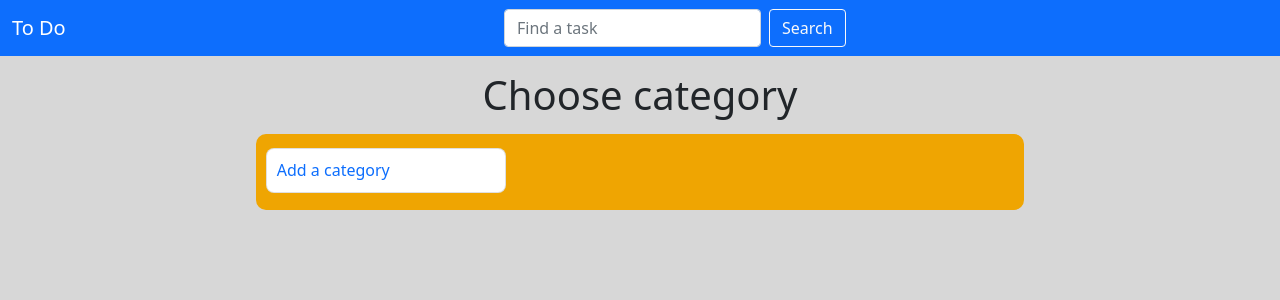
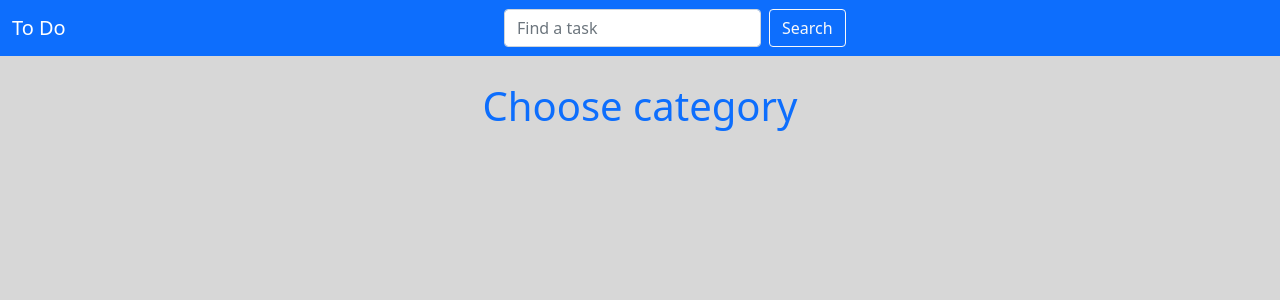
Before and after one commit to GhostMEn20034/To_Do_App, a Django app: page /tasks/categories/ in a window 1280 px wide. Shown: the top 300 px of the page. Run offline with Django 4.2, Linux system fonts and the light colour scheme; data that the repository does not hold is empty; parts of the project's set-up code (start-up, migrations or seed data) failed here and were passed over.

Commit message:
Rewrite html template for Category view

```diff
--- a/to_do_list/to_do/static/to_do/CSS/category.css
+++ b/to_do_list/to_do/static/to_do/CSS/category.css
@@ -1,154 +1,4 @@
-.flex-container {
-    width: 60%;
-    background-color: #efa502;
-    margin: 10px auto 10px auto;
-    padding: 10px 5px;
-    border-radius: 10px;
-    display: flex;
-    flex-wrap: wrap;
+.block-content {
+    width: 50%;
+    margin: 2% auto;
 }
-
-.list-group {
-    width: 100%;
-    display: unset !important;
-}
-
-.list-group-item.button {
-    padding: 0.5%;
-    bottom: 2.5% !important;
-    border-radius: 8px!important;
-    background-color: #ffffff;
-}
-
-.btn-primary {
-    padding: 6px!important;
-    width: 100%;
-    background-color: #ffffff !important;
-    border: none!important;
-    color: #0d6efd!important;
-}
-
-.list-group-item {
-    width: calc(32.948% - 10px);
-    margin: 5px 5px;
-    display: inline-block!important;
-    border-radius: 8px;
-    position: relative;
-    text-align: left!important;
-}
-
-.list-group-item:hover {
-    background: #f3f3f3;
-}
-
-.list-group-item h5.mb-1 {
-    color: #0d6efd;
-}
-
-.list-group-item.button:hover {
-    background: #0d6efd;
-    border: none;
-}
-
-.btn {
-    vertical-align: sub!important;
-    text-align: left!important;
-}
-
-.btn-primary.login {
-    color: #0d6efd!important;
-}
-
-.pop_up_window {
-    position: absolute;
-    top: -150%;
-    left: 50%;
-    opacity: 0;
-    transform: translate(-50%,-50% ) scale(1.25);
-    width: 380px;
-    background: #0d6efd;
-    box-shadow: 2px 2px 5px 5px rgba(0, 0, 0, 0.15);
-    border-radius: 10px;
-    transition: top 0ms ease-in-out 200ms,
-                opacity 200ms ease-in-out 0ms,
-                transform 200ms ease-in-out 0ms;
-}
-
-.pop_up_window.active {
-    top: 50%;
-    opacity: 1;
-    transition: top 0ms ease-in-out 0ms,
-                opacity 200ms ease-in-out 0ms,
-                transform 200ms ease-in-out 0ms;
-}
-
-.pop_up_window .close-btn {
-    position: absolute;
-    top: 15px;
-    right: 10px;
-    width: 15px;
-    height: 20px;
-    background: #888888;
-    color: #eee;
-    text-align: center;
-    line-height: 15px;
-    border-radius: 15px;
-    cursor: pointer;
-}
-
-.pop_up_window  h2 {
-    text-align: center;
-    color: #222222;
-    padding-top: 10px;
-    margin: auto;
-    font-size: 25px;
-}
-
-.pop_up_window .form .form-element {
-    margin: 15px 0;
-}
-
-.pop_up_window .form .form-element input[type="text"].name-add {
-    margin-top: 5px;
-    margin-left: 3px;
-    padding: 10px;
-    outline: none;
-    border: 1px solid #aaa;
-    border-radius: 5px;
-    height: 35px;
-}
-
-.pop_up_window .form .form-element button.add-element {
-    height: 35px;
-    border: none;
-    outline: none;
-    font-size: 15px;
-    background: white;
-    color: black;
-    border-radius: 5px;
-    margin: 10px;
-    transform: translate(0, -5px);
-}
-
-div form.add_category {
-    display: inline-flex;
-    width: 100%;
-    justify-content: center;
-}
-div.form-element {
-    width: fit-content;
-    height: fit-content;
-}
-
-div.form {
-    margin: auto;
-}
-
-div.header {
-    margin-bottom: 15px;
-    margin-top: 15px;
-}
-
-div.header h1 {
-    text-align: center;
-}
--- a/to_do_list/to_do/static/to_do/CSS/todo_detail.css
+++ b/to_do_list/to_do/static/to_do/CSS/todo_detail.css
@@ -87,8 +87,8 @@
                 transform 200ms ease-in-out 0ms;
 }
 
-.danger-msg div button.btn-warning {
-    margin-right: 10px;
+.danger-msg div button.btn-primary {
+    margin: 0 10px 0 10px;
 }
 
 .danger-msg div {
--- a/to_do_list/to_do/static/to_do/JS/pop_up_window.js
+++ /dev/null
@@ -1,8 +0,0 @@
-document.querySelector(
-    "#show-window").addEventListener("click", function () {
-    document.querySelector(".pop_up_window").classList.add("active");
-});
-document.querySelector(".pop_up_window .close-btn").addEventListener(
-    "click", function () {
-        document.querySelector(".pop_up_window").classList.remove("active");
-    });
--- a/to_do_list/to_do/templates/to_do/category.html
+++ b/to_do_list/to_do/templates/to_do/category.html
@@ -2,44 +2,32 @@
 {% load static %}
 {% block extra_head %}
     <link rel="stylesheet" type="text/css" href="{% static 'to_do/CSS/category.css' %}">
+    <script src="https://cdn.jsdelivr.net/npm/bootstrap@5.0.2/dist/js/bootstrap.bundle.min.js" integrity="sha384-MrcW6ZMFYlzcLA8Nl+NtUVF0sA7MsXsP1UyJoMp4YLEuNSfAP+JcXn/tWtIaxVXM" crossorigin="anonymous"></script>
 {% endblock %}
 
 
 
 {% block content %}
-<div class="header">
-    <h1 class="mb-1">Choose category</h1>
-</div>
-<div class="flex-container">
-    <div class="list-group">
+<div class="block-content">
+
+    <h1 class="text-primary text-center">Choose category</h1>
+    <div class="list-group d-flex pt-3">
+        <div class="row">
             {% for category in categories %}
-        <a href="{% url 'to_do:to-do-list' category.id %}" class="list-group-item">
-            <div class="d-flex w-100">
-                <h5 class="mb-1">{{ category.name }}</h5>
+            <div class="col-6 mb-4">
+                <a href="{% url 'to_do:to-do-list' category.id %}" class="list-group-item rounded">
+                    <div class="d-flex w-100 justify-content-center">
+                        <h4>{{ category }}</h4>
                     </div>
                 </a>
-        {% endfor %}
-            <div class="list-group-item button">
-                <button class="btn btn-primary add" type="button" id="show-window">Add a category</button>
+                <div class="d-flex me-auto ps-1">
+                    <button class="btn btn-primary btn-sm mt-1">Edit</button>
+                    <button class="btn btn-primary btn-sm ms-1 mt-1">Delete</button>
                 </div>
             </div>
+            {% endfor %}
         </div>
 
-<div class="pop_up_window">
-    <div class="close-btn" btn>&times;</div>
-    <h2 class>Add a new category</h2>
-    <div class="form">
-        <form action="" method="post" class="add_category">
-        {% csrf_token %}
-        <div class="form-element">
-            <input class="name-add" type="text" id="name" placeholder="Enter a name" name="name">
-        </div>
-        <div class="form-element">
-            <button class="add-element" type="submit">Add</button>
-        </div>
-        </form>
     </div>
 </div>
-{% load static %}
-<script type="text/javascript" src="{% static 'to_do/JS/pop_up_window.js' %}"></script>
 {% endblock %}
--- a/to_do_list/to_do/templates/to_do/todo_detail.html
+++ b/to_do_list/to_do/templates/to_do/todo_detail.html
@@ -45,10 +45,10 @@
     <div class="danger-msg">
             <p>Are you sure you want to delete task "{{ task }}" ?</p>
         <div class="buttons">
-            <button class="btn btn-warning close-window">No</button>
+            <button class="btn btn-primary close-window">No</button>
             <form action="{% url 'to_do:to-do-delete' task.id %}" method="post">
             {% csrf_token %}
-            <button type="submit" class="btn btn-danger сonfirm-deletion">Yes</button>
+            <button type="submit" class="btn btn-primary сonfirm-deletion">Yes</button>
             </form>
         </div>
     </div>
```
Lines whose indentation alone changed are shown as unchanged.
